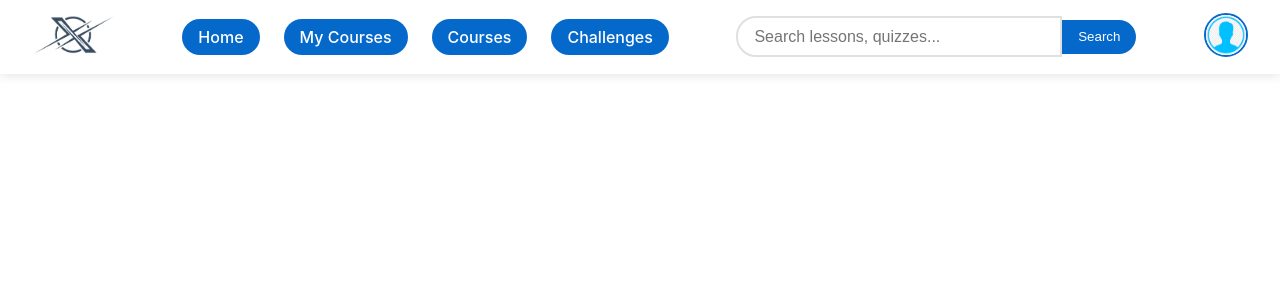
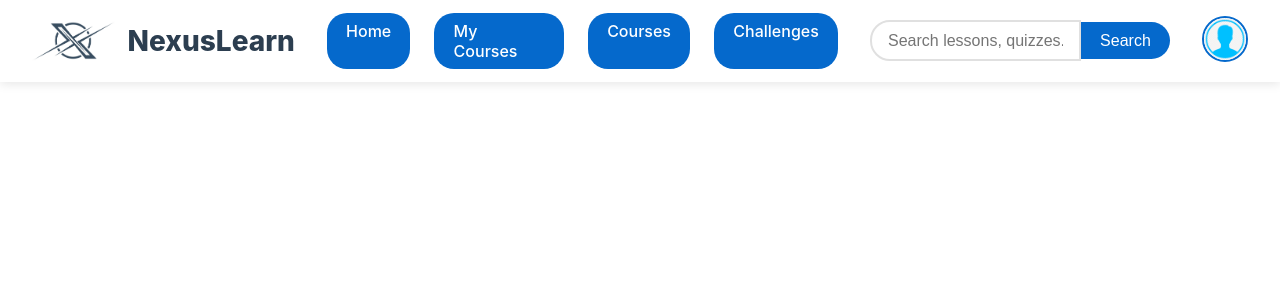
Before and after one commit to Naveeth235/NexusLearn, a React (Create React App) app in the folder frontend/: page / in a window 1280 px wide. Shown: the top 300 px of the page. Built offline with nearby package versions, Linux system fonts and the light colour scheme.

Commit message:
Made some changes to the header component

```diff
--- a/frontend/src/components/Header.js
+++ b/frontend/src/components/Header.js
@@ -6,9 +6,10 @@ import profilePic from '../assets/profile.png';
 const Header = () => {
   return (
     <header className="header-container">
-
-      <div className="logo-container">
+      {/* Logo and Text Container (now side-by-side) */}
+      <div className="logo-title-container">
         <img src={logo} alt="Learning Platform Logo" className="logo" />
+        <h1 className="logo-text">NexusLearn</h1>
       </div>
 
       <nav className="nav-links">
--- a/frontend/src/styles/Header.css
+++ b/frontend/src/styles/Header.css
@@ -10,9 +10,22 @@
   z-index: 100;
 }
 
-.logo-container .logo {
+.logo-title-container {
+  display: flex;
+  align-items: center;
+  gap: 0.8rem;
+}
+
+.logo-title-container .logo {
   height: 40px;
   cursor: pointer;
+}
+
+.logo-title-container .logo-text {
+  margin: 0;
+  color: #2c3e50;
+  font-size: 1.75rem;
+  font-weight: 800;
 }
 
 .nav-links {
@@ -22,11 +35,12 @@
 }
 
 .nav-button {
-  padding: 0.5rem 1rem;
+  padding: 0.5rem 1.2rem;
   background-color: #0569cc;
   color: white;
   border-radius: 20px;
   text-decoration: none;
+  font-size: 1rem;
   font-weight: 500;
   transition: all 0.3s ease;
   border: none;
@@ -34,7 +48,7 @@
 }
 
 .nav-button:hover {
-  background-color: #023970;
+  background-color: #0454a8;
   transform: translateY(-2px);
 }
 
@@ -42,7 +56,7 @@
   display: flex;
   align-items: center;
   flex-grow: 1;
-  max-width: 400px;
+  max-width: 300px;
   margin: 0 2rem;
 }
 
@@ -56,8 +70,9 @@
 }
 
 .search-button {
-  padding: 0.6rem 1rem;
+  padding: 0.6rem 1.2rem;
   background-color: #0569cc;
+  font-size: 1rem;
   color: white;
   border: none;
   border-radius: 0 20px 20px 0;
@@ -66,19 +81,20 @@
 }
 
 .search-button:hover {
-  background-color: #023970;
+  background-color: #0454a8;
 }
 
 .profile-container .profile-icon {
-  width: 40px;
-  height: 40px;
+  width: 42px;
+  height: 42px;
   border-radius: 50%;
   object-fit: cover;
   cursor: pointer;
   border: 2px solid #0569cc;
-  transition: transform 0.3s;
+  transition: all 0.3s;
 }
 
 .profile-icon:hover {
   transform: scale(1.1);
+  border-color: #0454a8;
 }
```
